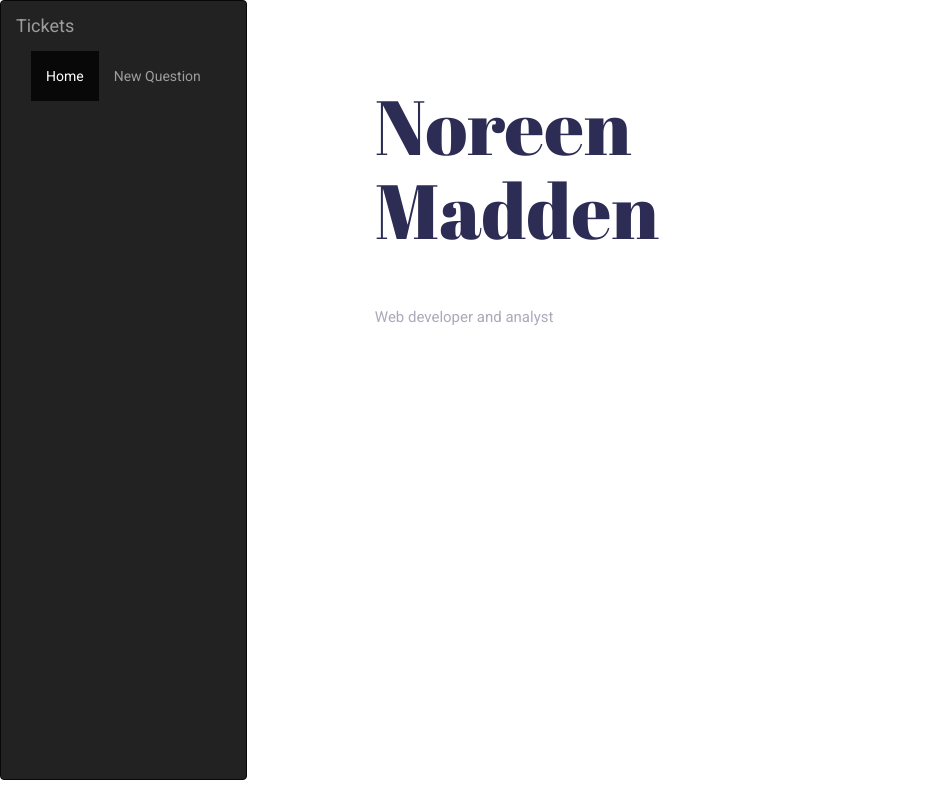
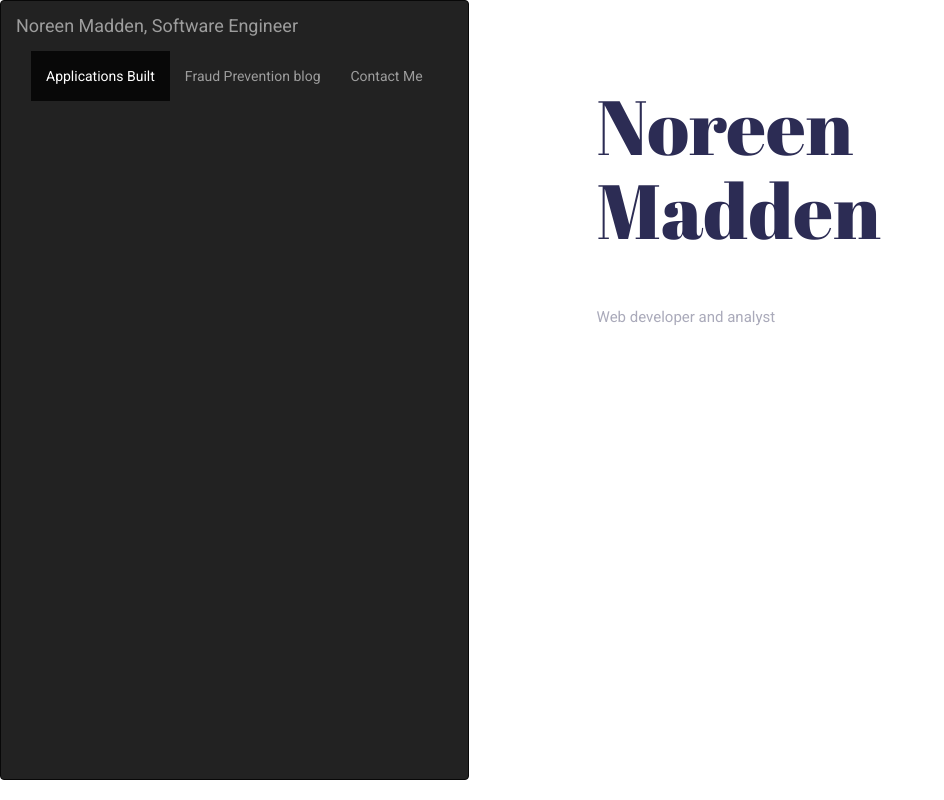
Before and after one commit to Norby257/noreen-react-portfolio, a React (Create React App) app: page / in a window 1280 px wide. Shown: the whole page, without its empty margins (0-944 px from the left). Built offline with nearby package versions, Linux system fonts and the light colour scheme.

Commit message:
initial routing and layout on NavBar

```diff
--- a/src/NavBar.js
+++ b/src/NavBar.js
@@ -1,5 +1,6 @@
 import React from 'react'
 import {NavLink} from 'react-router-dom'
+import Contact from './Contact'
 const NavBar = () => {
     return (
         <nav className="navbar navbar-inverse">
@@ -11,12 +12,14 @@ const NavBar = () => {
               <span className="icon-bar"></span>
               <span className="icon-bar"></span>
             </button>
-            <a className="navbar-brand" href="#">Tickets</a>
+            <a className="navbar-brand" href="#">Noreen Madden, Software Engineer</a>
+
+
           </div>
 
           <div className="collapse navbar-collapse" id="bs-example-navbar-collapse-1">
             <ul className="nav navbar-nav">
-              <li className="active"><NavLink to='/' exact activeClassName='active'>Home
+              <li className="active"><NavLink to='/' exact activeClassName='active'>Applications Built
               </NavLink>
               <span className="sr-only">(current)
               </span>
@@ -24,9 +27,16 @@ const NavBar = () => {
               </li>
               <li>
                 <NavLink to='/new' activeClassName='active'>
-                New Question
+                Fraud Prevention blog
                 </NavLink>
               </li>
+
+              <li>
+                <NavLink to='/contact' activeClassName='active'>
+                Contact Me
+                </NavLink>
+              </li>
+
 
             </ul>
 
```
